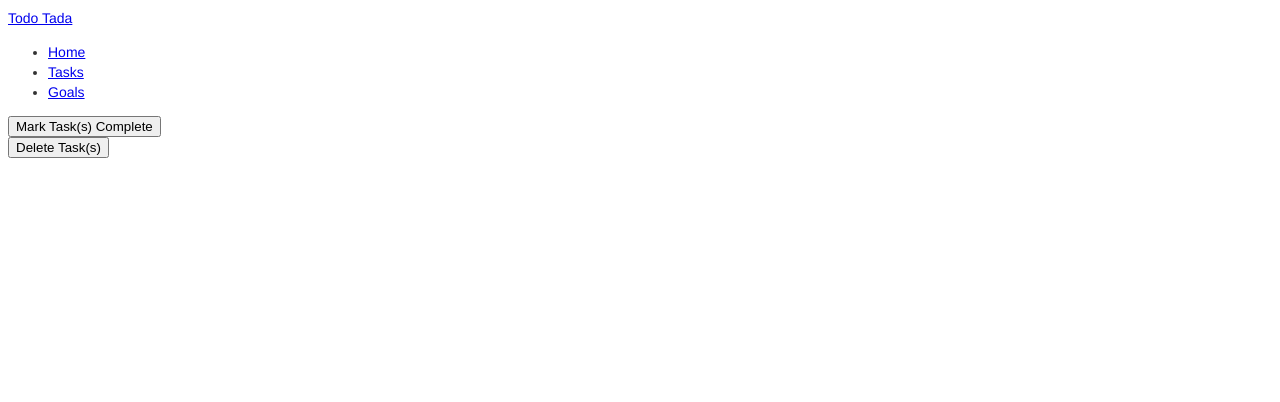
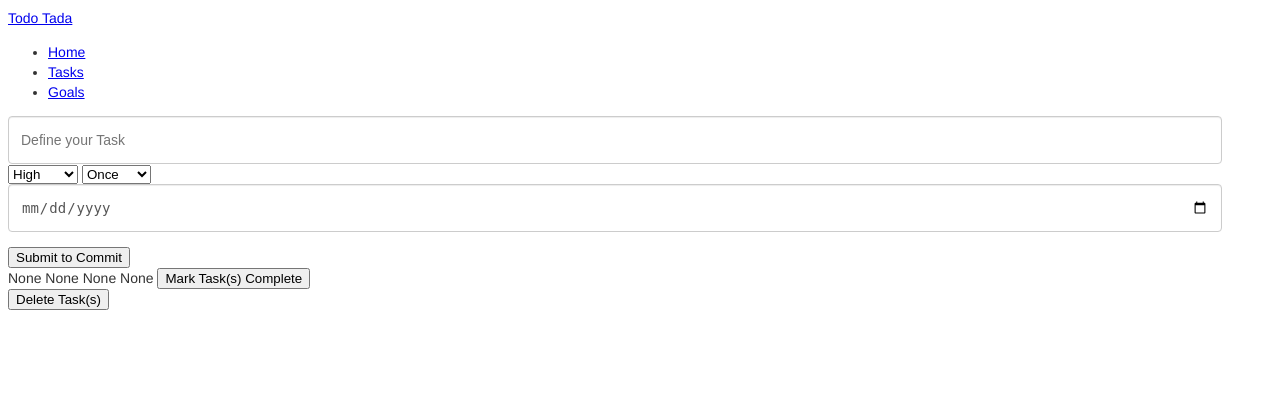
Before and after one commit to yfalcon8/task_manager, a Flask app: page /tasks in a window 1280 px wide. Shown: the top 402 px of the page. Run offline with Flask 2, Linux system fonts and the light colour scheme; some libraries are stand-ins or nearby versions.

Commit message:
Added basic forms in task.html and goal.html for users to add tasks/goals. The added goal is rendered on the page after clicking the submit button.

```diff
--- a/server.py
+++ b/server.py
@@ -148,9 +148,15 @@ def landing():
                            username="Minnie")
 
 
-@app.route('/goals')
-def render_goals():
+@app.route('/goals', methods=['GET', 'POST'])
+def goals():
 #     """Queries DB to render the user's goals and takes them to goals.html"""
+
+    if request.method == 'POST':
+        goal = request.form['goal_name']
+        accomplish_by = request.form['date']
+        return render_template('goals.html', goal=goal, accomplish_by=accomplish_by)
+    return render_template('goals.html', goal="Enter a goal!", accomplish_by="It takes 21 days to build a habit.")
 
 #     user_id = session['user_id']
 
@@ -165,19 +171,20 @@ def render_goals():
 #     goals = db.session.query(Goal.active_goals).all()
 #     description = db.session.query(Goal.description).all()
 
-    return render_template("goals.html")
 
-
-@app.route('/tasks')
+@app.route('/tasks', methods=['GET', 'POST'])
 def render_tasks():
 #     """Queries DB for user's tasks and takes them to tasks.html"""
-
+    if request.method == 'POST':
+        task = request.form['task_name']
+        priority = request.form['priority']
+        freq = request.form['frequency']
+        accomplish_by = request.form['date']
+        return render_template('tasks.html', task_name=task, priority=priority, freq=freq, date=accomplish_by)
+    return render_template('tasks.html', task_name=None, priority=None, freq=None, date=None)
 #     user_id = session["user_id"]
 
 #     tasks = db.session.query(Task.task_name, Task.due_date).filter_by(user_id=user_id).all()
-
-    return render_template("tasks.html",
-                           tasks="Laundry")
 
 
 # # @login_required
--- a/templates/tasks.html
+++ b/templates/tasks.html
@@ -1,40 +1,29 @@
 {% extends "base.html" %}
 
 {% block content %}
-<!-- This is the main div where the user will see all current tasks. -->
-<div id="main_task_div" class="col-sm-9 col-lg-10">
 
-    <!-- Jinja loop feed from the db the current tasks -->
-    <div id="addTaskModal" class="modal">
-        <div class="model-content">
-            <p>
-                <form action="/url for server", methods="POST">
-
-                    Task Name:
-                     <input type="text" name="taskname"><br>
-
-                    Due Date:
-                     <input type="date" name="task_due_date"><br>
-
-                    Priority
+<!-- Capture new task -->
+<form role="form" method="post">
+    <div class="form-group">
+        <input type="text" class="form-control" name="task_name" placeholder="Define your Task" required>
         <select name="priority">
             <option value="high">High</option>
             <option value="medium">Medium</option>
             <option value="low">Low</option>
-                    </select><br>
-
-                    Task Frequency
-                    <select name="task_frequency">
+        </select>
+        <select name="frequency">
             <option value="never">Once</option>
             <option value="daily">Daily</option>
             <option value="weekly">Weekly</option>
             <option value="monthly">Monthly</option>
-                    </select><br>
-                    <input type="submit">
+        </select>
+        <input type="date" class="form-control" name="date" placeholder="Accomplish By Date">
+    </div>
+    <button type="submit" class="btn btn-default">Submit to Commit</button>
 </form>
-            </p>
-        </div>
-    </div>
+
+<!-- Render newly captured task -->
+{{ task_name }} {{ freq }} {{ date }} {{ priority }}
 
                 <!-- insert table -->
 
```
Also changed, not shown: templates/goals.html (+13 -7 lines). Lines whose indentation alone changed are shown as unchanged.
